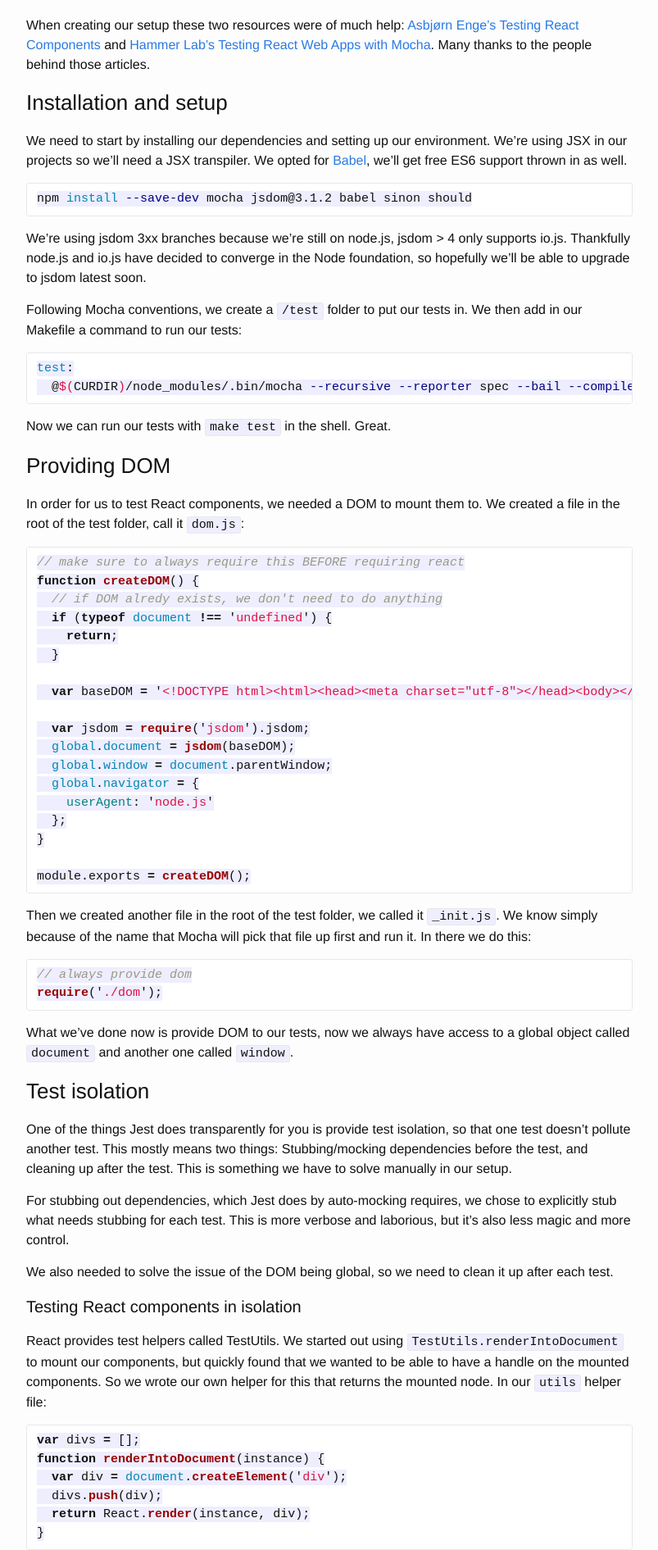
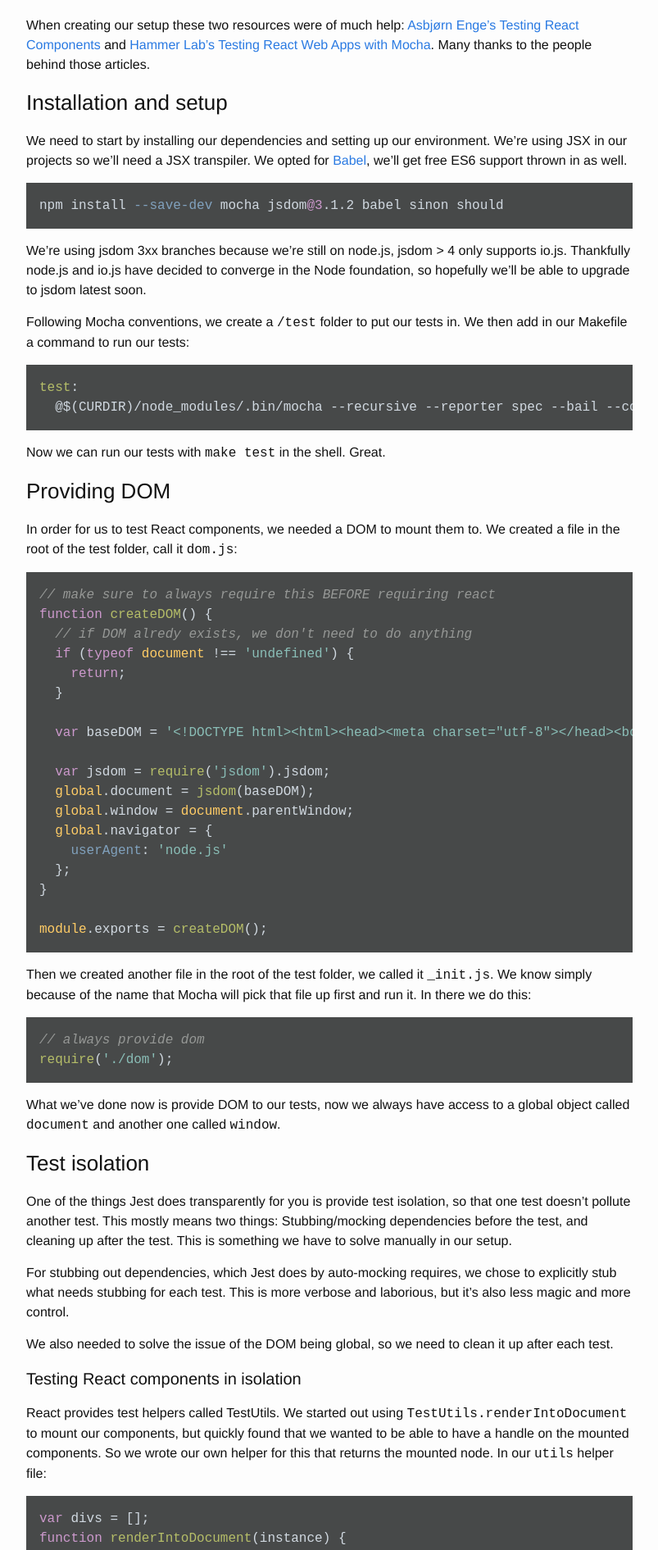
Before and after one commit to DigonGames/digongames.github.io, a Jekyll site: the page built from _posts/2015-05-15-switching-from-jest-to-mocha.md, in a window 1280 px wide. Shown: the part 1249-3140 px from the top of the page at 82% size, without its empty margins (238-1041 px from the left). Built offline with Jekyll 4.4.1, drawn with Linux system fonts in a browser that asks for light colours; nearby versions of some CDN libraries; some of the changed text lies outside the part shown.

Commit message:
Adding client side code highlighting via highlight.js

```diff
--- a/_includes/head.html
+++ b/_includes/head.html
@@ -7,5 +7,6 @@
     <meta name="description" content="{{ site.description }}">
 
     <link rel="stylesheet" href="{{ "/css/main.css" | prepend: site.baseurl }}">
+    <link rel="stylesheet" href="//cdnjs.cloudflare.com/ajax/libs/highlight.js/8.5/styles/rainbow.min.css">
     <link rel="canonical" href="{{ page.url | replace:'index.html','' | prepend: site.baseurl | prepend: site.url }}">
 </head>
--- a/_layouts/default.html
+++ b/_layouts/default.html
@@ -1,10 +1,7 @@
 <!DOCTYPE html>
 <html>
-
 {% include head.html %}
-
 <body>
-
   {% include header.html %}
 
   <div class="page-content">
--- a/_sass/_base.scss
+++ b/_sass/_base.scss
@@ -121,35 +121,6 @@
 }
 
 
-
-/**
- * Code formatting
- */
-pre,
-code {
-    font-size: 15px;
-    border: 1px solid $grey-color-light;
-    border-radius: 3px;
-    background-color: #eef;
-}
-
-code {
-    padding: 1px 5px;
-}
-
-pre {
-    padding: 8px 12px;
-    overflow-x: scroll;
-
-    > code {
-        border: 0;
-        padding-right: 0;
-        padding-left: 0;
-    }
-}
-
-
-
 /**
  * Wrapper
  */
--- a/_sass/_syntax-highlighting.scss
+++ /dev/null
@@ -1,67 +0,0 @@
-/**
- * Syntax highlighting styles
- */
-.highlight {
-    background: #fff;
-    @extend %vertical-rhythm;
-
-    .c     { color: #998; font-style: italic } // Comment
-    .err   { color: #a61717; background-color: #e3d2d2 } // Error
-    .k     { font-weight: bold } // Keyword
-    .o     { font-weight: bold } // Operator
-    .cm    { color: #998; font-style: italic } // Comment.Multiline
-    .cp    { color: #999; font-weight: bold } // Comment.Preproc
-    .c1    { color: #998; font-style: italic } // Comment.Single
-    .cs    { color: #999; font-weight: bold; font-style: italic } // Comment.Special
-    .gd    { color: #000; background-color: #fdd } // Generic.Deleted
-    .gd .x { color: #000; background-color: #faa } // Generic.Deleted.Specific
-    .ge    { font-style: italic } // Generic.Emph
-    .gr    { color: #a00 } // Generic.Error
-    .gh    { color: #999 } // Generic.Heading
-    .gi    { color: #000; background-color: #dfd } // Generic.Inserted
-    .gi .x { color: #000; background-color: #afa } // Generic.Inserted.Specific
-    .go    { color: #888 } // Generic.Output
-    .gp    { color: #555 } // Generic.Prompt
-    .gs    { font-weight: bold } // Generic.Strong
-    .gu    { color: #aaa } // Generic.Subheading
-    .gt    { color: #a00 } // Generic.Traceback
-    .kc    { font-weight: bold } // Keyword.Constant
-    .kd    { font-weight: bold } // Keyword.Declaration
-    .kp    { font-weight: bold } // Keyword.Pseudo
-    .kr    { font-weight: bold } // Keyword.Reserved
-    .kt    { color: #458; font-weight: bold } // Keyword.Type
-    .m     { color: #099 } // Literal.Number
-    .s     { color: #d14 } // Literal.String
-    .na    { color: #008080 } // Name.Attribute
-    .nb    { color: #0086B3 } // Name.Builtin
-    .nc    { color: #458; font-weight: bold } // Name.Class
-    .no    { color: #008080 } // Name.Constant
-    .ni    { color: #800080 } // Name.Entity
-    .ne    { color: #900; font-weight: bold } // Name.Exception
-    .nf    { color: #900; font-weight: bold } // Name.Function
-    .nn    { color: #555 } // Name.Namespace
-    .nt    { color: #000080 } // Name.Tag
-    .nv    { color: #008080 } // Name.Variable
-    .ow    { font-weight: bold } // Operator.Word
-    .w     { color: #bbb } // Text.Whitespace
-    .mf    { color: #099 } // Literal.Number.Float
-    .mh    { color: #099 } // Literal.Number.Hex
-    .mi    { color: #099 } // Literal.Number.Integer
-    .mo    { color: #099 } // Literal.Number.Oct
-    .sb    { color: #d14 } // Literal.String.Backtick
-    .sc    { color: #d14 } // Literal.String.Char
-    .sd    { color: #d14 } // Literal.String.Doc
-    .s2    { color: #d14 } // Literal.String.Double
-    .se    { color: #d14 } // Literal.String.Escape
-    .sh    { color: #d14 } // Literal.String.Heredoc
-    .si    { color: #d14 } // Literal.String.Interpol
-    .sx    { color: #d14 } // Literal.String.Other
-    .sr    { color: #009926 } // Literal.String.Regex
-    .s1    { color: #d14 } // Literal.String.Single
-    .ss    { color: #990073 } // Literal.String.Symbol
-    .bp    { color: #999 } // Name.Builtin.Pseudo
-    .vc    { color: #008080 } // Name.Variable.Class
-    .vg    { color: #008080 } // Name.Variable.Global
-    .vi    { color: #008080 } // Name.Variable.Instance
-    .il    { color: #099 } // Literal.Number.Integer.Long
-}
--- a/css/main.scss
+++ b/css/main.scss
@@ -44,6 +44,5 @@
 // Import partials from `sass_dir` (defaults to `_sass`)
 @import
         "base",
-        "layout",
-        "syntax-highlighting"
+        "layout"
 ;
```
Also changed, not shown: other parts of _layouts/default.html (+2 -1 lines). Lines whose indentation alone changed are shown as unchanged.
